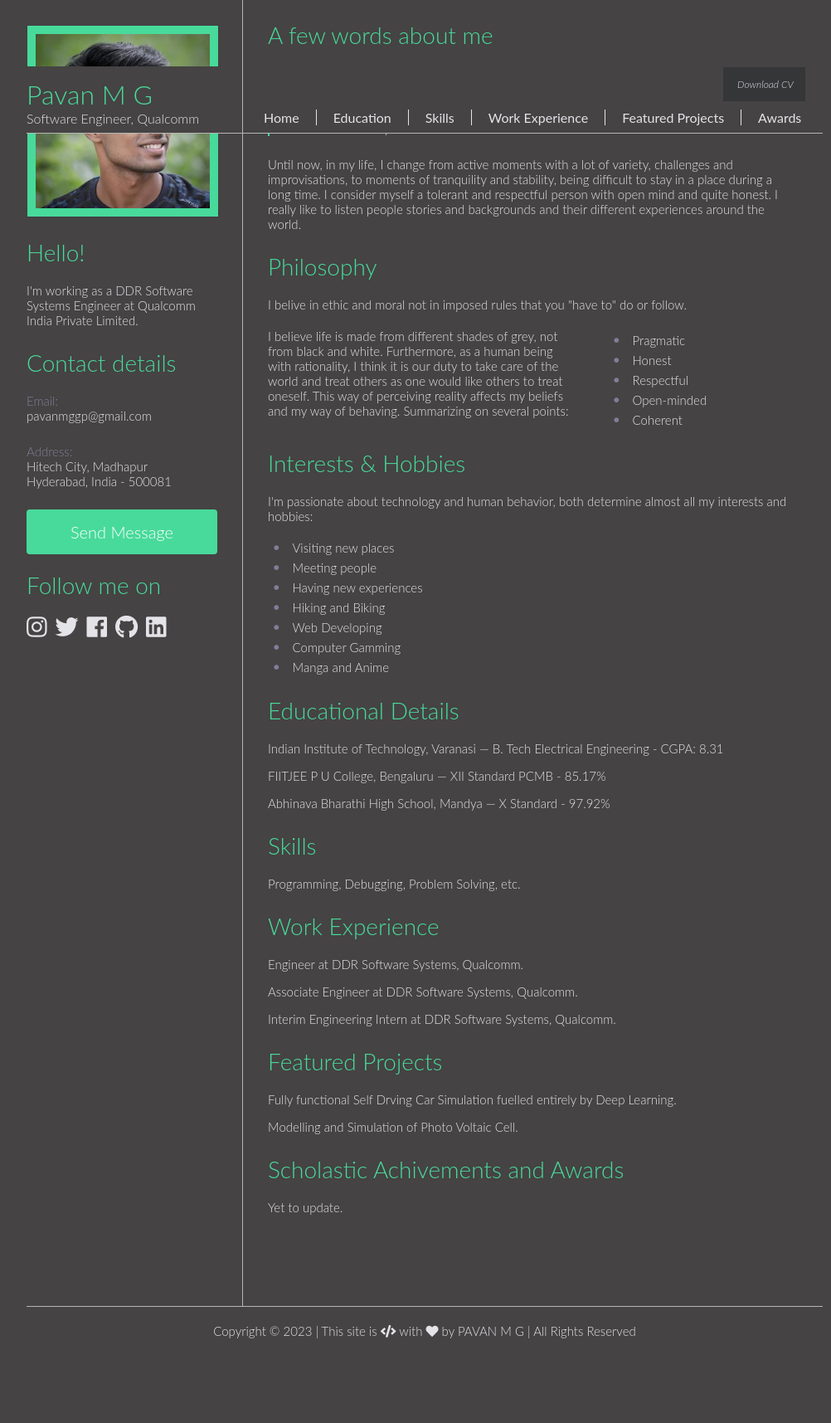
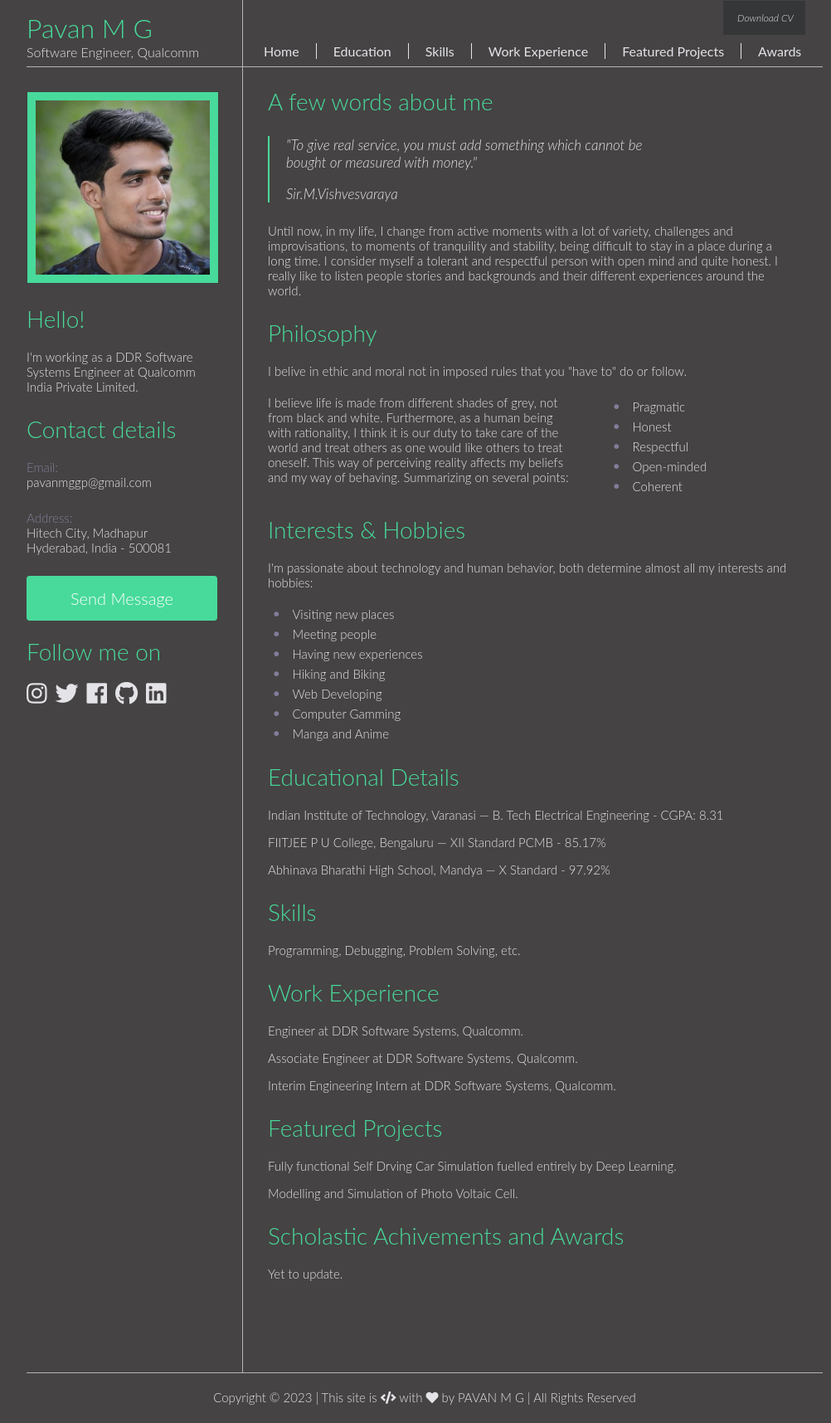
Before and after one commit to pavan-mg/pavan-mg.github.io, a Jekyll site: the page built from index.html, in a window 1280 px wide. Shown: the whole page at 83% size, without its empty margins (128-1130 px from the left). Built offline with Jekyll 4.4.1, drawn with Linux system fonts in a browser that asks for light colours; before the commit the page ends 1635 px from its top, so only the background shows below that.

Commit message:
Update main.css

```diff
--- a/css/main.css
+++ b/css/main.css
@@ -116,7 +116,6 @@ ul {
 	margin: 0 auto;
 }
 	#header {
-		margin-top: 80px;
 		width: 960px;
 		position: fixed;
 		border-bottom: 1px solid #b5b5b5;
@@ -144,10 +143,12 @@ ul {
 				font-family: 'Lato', Helvetica, sans-serif;
 			}
 	#left_col {
+		margin-top: 80px;
 		width: 260px;
 		float: left;
 	}
 	#content_container {
+		margin-top: 80px;
 		width: 699px;
 		border-left: 1px solid #b5b5b5;
 		float: left;
```
